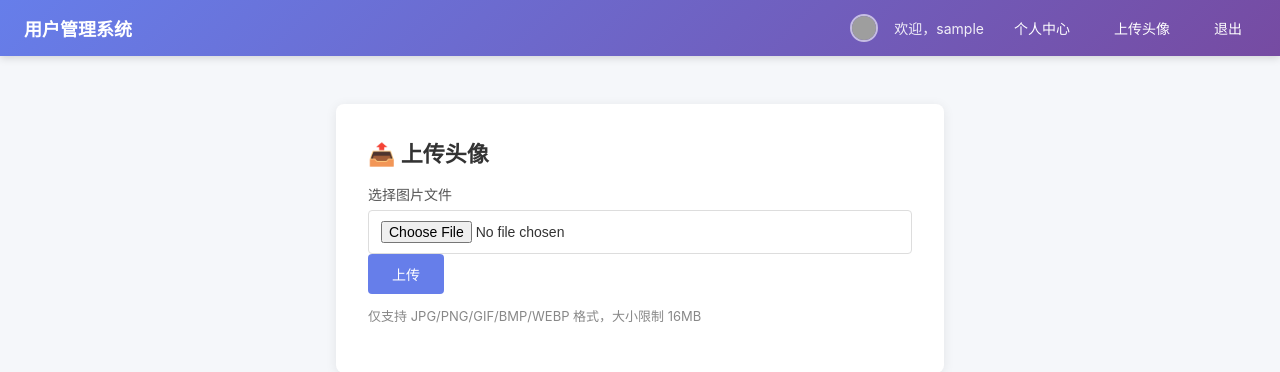
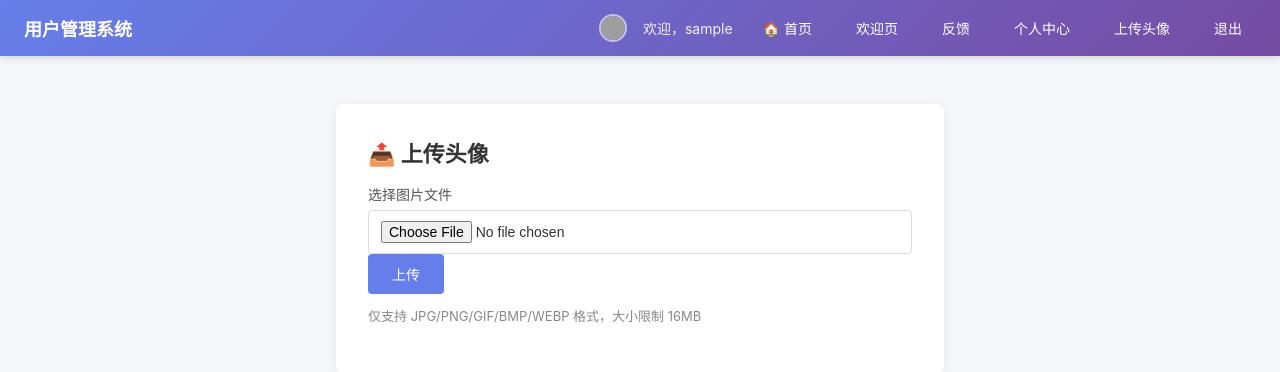
Before and after one commit to LunarTHeresa/Training, a Flask app: page /upload in a window 1280 px wide. Shown: the top 372 px of the page. Run offline with Flask 3, Linux system fonts and the light colour scheme; the visitor is signed in with stand-in values (Sample User, id 1); grey boxes are pictures that could not be loaded.

Commit message:
新增欢迎页/反馈功能 + SSTI修复 + 上传CSRF修复

```diff
--- a/app.py
+++ b/app.py
@@ -22,7 +22,7 @@ import hashlib
 from datetime import datetime, timedelta, date
 
 from flask import (
-    Flask, render_template, request, redirect, session, abort, make_response, url_for
+    Flask, render_template, render_template_string, request, redirect, session, abort, make_response, url_for
 )
 from flask_limiter import Limiter
 from flask_limiter.util import get_remote_address
@@ -515,6 +515,12 @@ def upload():
     filename = None
 
     if request.method == "POST":
+        # 🔐 CSRF 校验
+        csrf_token_input = request.form.get("csrf_token", "")
+        stored_token = session.pop("csrf_token", None)
+        if not stored_token or csrf_token_input != stored_token:
+            return redirect("/upload")
+
         file = request.files.get("file")
         if not file or not file.filename:
             message = "请选择要上传的文件"
@@ -573,7 +579,7 @@ def upload():
                         filename = new_name
                         message = "上传成功"
 
-    return render_template("upload.html", message=message, file_url=file_url, filename=filename)
+    return render_template("upload.html", message=message, file_url=file_url, filename=filename, csrf_token=generate_csrf_token())
 
 
 # =============================================
@@ -1003,6 +1009,87 @@ def login():
         )
 
 
+NAV_HTML = '''
+<!DOCTYPE html>
+<html lang="zh-CN">
+<head>
+    <meta charset="UTF-8">
+    <meta name="viewport" content="width=device-width, initial-scale=1.0">
+    <title>用户管理系统</title>
+    <link rel="stylesheet" href="/static/css/style.css">
+</head>
+<body>
+    <nav class="navbar">
+        <div class="nav-left">
+            <span class="brand">用户管理系统</span>
+        </div>
+        <div class="nav-right">
+            <a href="/" class="nav-link">🏠 首页</a>
+            <a href="/welcome" class="nav-link">欢迎页</a>
+            <a href="/feedback" class="nav-link">反馈</a>
+            <a href="/login" class="nav-link">登录</a>
+        </div>
+    </nav>
+    <main class="container">
+'''
+
+
+@app.route("/welcome")
+def welcome():
+    """欢迎页面 — 使用 render_template_string 传参"""
+    name = request.args.get("name", "")
+    if not name:
+        name = "亲爱的用户，欢迎你！"
+
+    html = NAV_HTML + "<div class='card'><h1>欢迎你，{{ name }}！</h1></div></main></body></html>"
+    return render_template_string(html, name=name)
+
+
+HTML_TEMPLATE = """
+<div class='card'>
+    <h2>{{ name }} 的反馈：</h2>
+    <p>{{ message }}</p>
+    <a href='/feedback' class='btn'>继续反馈</a>
+</div>
+</main></body></html>
+"""
+
+HTML_FORM = """
+<div class='card'>
+    <h2>📝 反馈留言</h2>
+    <form method='post' class='search-form'>
+        <div class='form-group'>
+            <label>姓名</label>
+            <input type='text' name='name' placeholder='请输入你的姓名'>
+        </div>
+        <div class='form-group'>
+            <label>留言内容</label>
+            <textarea name='message' placeholder='请输入你的反馈意见' style='width:100%;padding:10px;border:1px solid #ddd;border-radius:4px;min-height:100px;' required></textarea>
+        </div>
+        <button type='submit' class='btn'>提交反馈</button>
+    </form>
+</div>
+</main></body></html>
+"""
+
+
+@app.route("/feedback", methods=["GET", "POST"])
+def feedback():
+    """反馈页面 — 使用 render_template_string 传参"""
+    if request.method == "POST":
+        name = request.form.get("name", "")
+        message = request.form.get("message", "")
+
+        if not name:
+            name = "匿名用户"
+
+        html = NAV_HTML + HTML_TEMPLATE
+        return render_template_string(html, name=name, message=message)
+
+    html = NAV_HTML + HTML_FORM
+    return render_template_string(html)
+
+
 @app.route("/captcha")
 def captcha():
     """返回验证码 SVG 图片（用于动态刷新）"""
--- a/templates/base.html
+++ b/templates/base.html
@@ -17,10 +17,16 @@
                     <img src="{{ avatar_url }}" class="nav-avatar" alt="头像">
                 {% endif %}
                 <span class="nav-welcome">欢迎，{{ session['username'] }}</span>
+                <a href="/" class="nav-link">🏠 首页</a>
+                <a href="/welcome" class="nav-link">欢迎页</a>
+                <a href="/feedback" class="nav-link">反馈</a>
                 <a href="/profile" class="nav-link">个人中心</a>
                 <a href="/upload" class="nav-link">上传头像</a>
                 <a href="/logout" class="nav-link">退出</a>
             {% else %}
+                <a href="/" class="nav-link">🏠 首页</a>
+                <a href="/welcome" class="nav-link">欢迎页</a>
+                <a href="/feedback" class="nav-link">反馈</a>
                 <a href="/login" class="nav-link">登录</a>
                 <a href="/register" class="nav-link">注册</a>
             {% endif %}
--- a/templates/upload.html
+++ b/templates/upload.html
@@ -21,6 +21,7 @@
         </div>
     {% else %}
         <form method="post" enctype="multipart/form-data" class="upload-form">
+            <input type="hidden" name="csrf_token" value="{{ csrf_token }}">
             <div class="form-group">
                 <label for="file">选择图片文件</label>
                 <input type="file" id="file" name="file" class="file-input" required>
```
